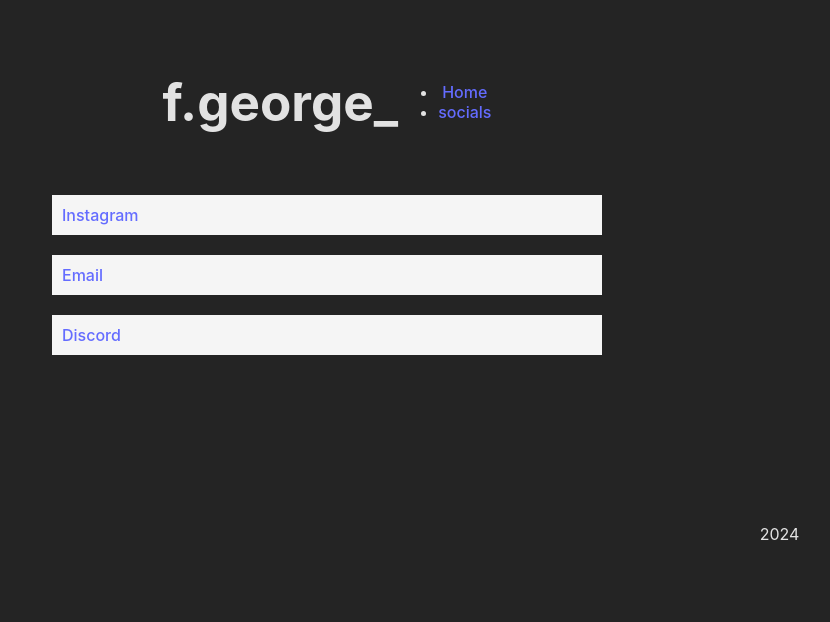
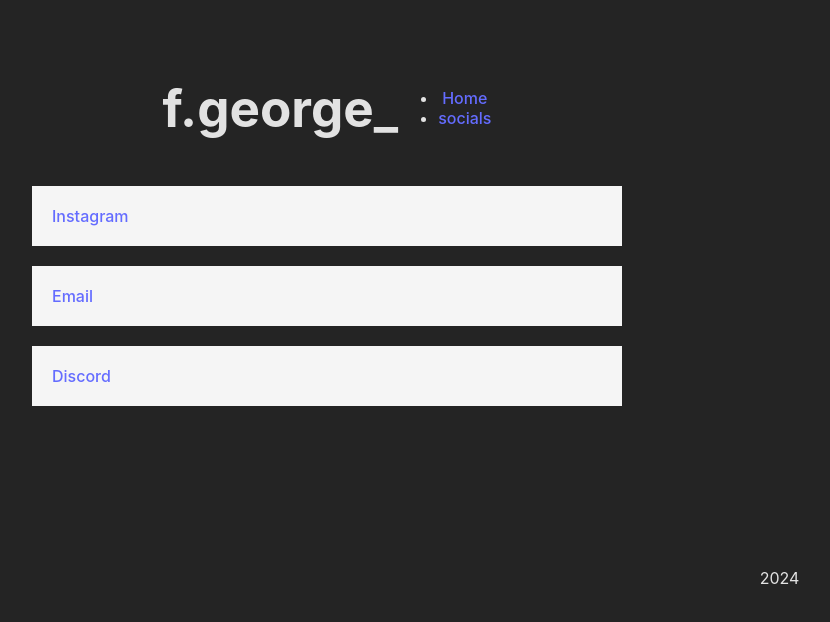
Before and after one commit to Tikooh/Socials-page, a React (Vite) app in the folder socials-page/: page / in a window 1280 px wide. Shown: the top 622 px of the page, without its empty margins (313-1143 px from the left). Built offline with nearby package versions, Linux system fonts and the light colour scheme.

Commit message:
added JSON file

```diff
--- a/socials-page/src/index.css
+++ b/socials-page/src/index.css
@@ -18,37 +18,10 @@
   color: #535bf2;
 }
 
-/* body {
-  margin: 0;
-  display: flex;
-  place-items: center;
-  min-width: 320px;
-  min-height: 100vh;
-} */
-
 h1 {
   font-size: 3.2em;
   line-height: 1.1;
 }
-
-/* button {
-  border-radius: 8px;
-  border: 1px solid transparent;
-  padding: 0.6em 1.2em;
-  font-size: 1em;
-  font-weight: 500;
-  font-family: inherit;
-  background-color: #1a1a1a;
-  cursor: pointer;
-  transition: border-color 0.25s;
-}
-button:hover {
-  border-color: #646cff;
-}
-button:focus,
-button:focus-visible {
-  outline: 4px auto -webkit-focus-ring-color;
-} */
 
 .container {
   display: grid;
@@ -67,11 +40,6 @@
   align-items: center;
   /* flex-direction: column; */
 }
-
-.title {
-  margin: 0px;
-  /* padding: 10px; */
- }
 
 .footer {
   flex-grow: 1;
@@ -107,8 +75,8 @@
 }
 
 .li__social_link {
-  padding: 10px;
-  margin: 20px;
+  padding: 20px;
+  margin-bottom: 20px;
   background-color: whitesmoke;
 }
 
```
Also changed, not shown: socials-page/src/data/accounts.json (added, +19 -0 lines), socials-page/src/images/0001.jpg (renamed from socials-page/src/images/instagram.jpg).
